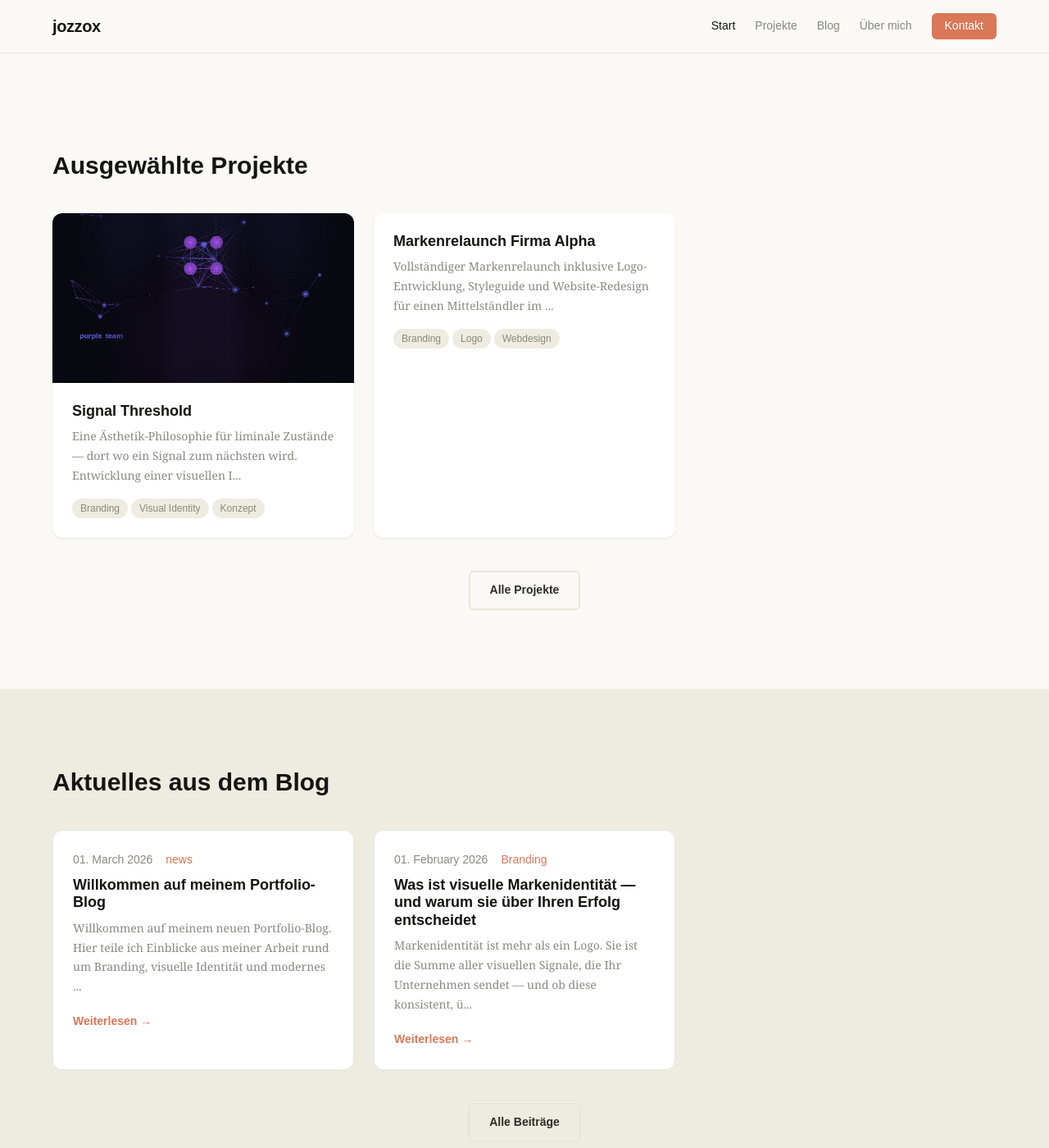
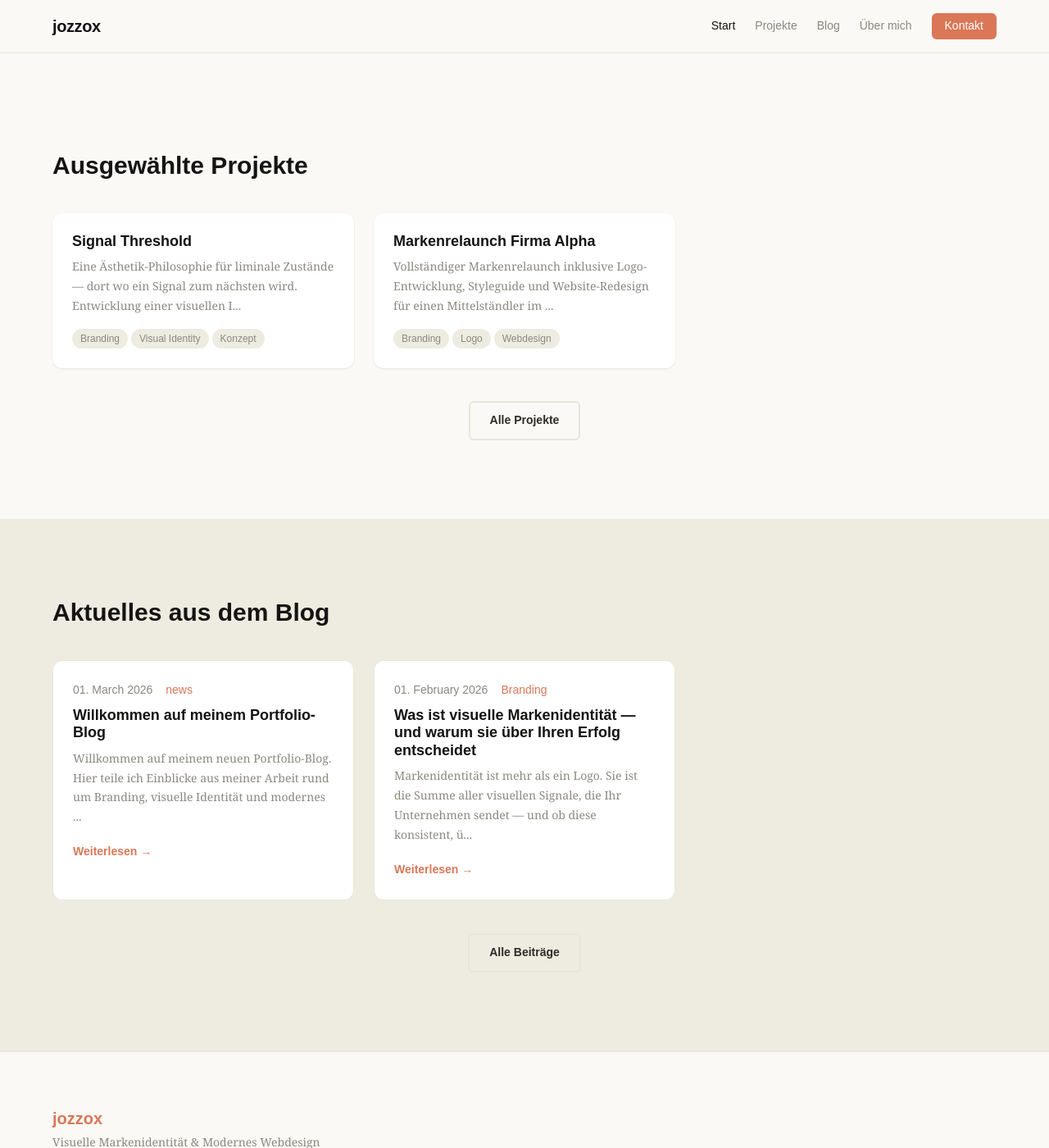
Before and after one commit to jozzox/jozzox.github.io, a Jekyll site: the page built from index.html, in a window 1280 px wide and 1400 px high, scrolled down 448 px. Shown: the whole window at 82% size. Built offline with Jekyll 4.4.1, drawn with Linux system fonts in a browser that asks for light colours; the list of posts is cut into pages by our own code.

Commit message:
feat: Favicon, Signal-Threshold-PNG ans Theme angepasst, Footer heller
- Favicon generiert (ico, 16px, 32px, apple-touch-icon) mit Warmbraun-BG + Orange-Kreis + Lora "j"
- Signal-Threshold-PNG auf Anthropic Brand Palette umgestellt (Cream/Blue/Orange/Green)
- Bild-Referenz aus signal-threshold.md Front Matter entfernt
- Footer: Cream-Hintergrund (wie Header), Brand-Name in Orange, Links-Hover Orange
- head.html: Favicon-Tags + theme-color Meta-Tag

Co-Authored-By: Claude Opus 4.6 <noreply@anthropic.com>

```diff
--- a/_includes/head.html
+++ b/_includes/head.html
@@ -14,4 +14,9 @@
 <meta name="description" content="{{ page.description | default: site.description | strip_html | normalize_whitespace | truncate: 160 }}">
 <link rel="stylesheet" href="{{ '/assets/css/main.css' | relative_url }}">
 <link rel="alternate" type="application/atom+xml" title="{{ site.title }}" href="{{ '/feed.xml' | absolute_url }}">
+<link rel="icon" type="image/x-icon" href="/favicon.ico">
+<link rel="icon" type="image/png" sizes="32x32" href="/favicon-32x32.png">
+<link rel="icon" type="image/png" sizes="16x16" href="/favicon-16x16.png">
+<link rel="apple-touch-icon" sizes="180x180" href="/apple-touch-icon.png">
+<meta name="theme-color" content="#141413">
 {% seo %}
--- a/assets/css/main.css
+++ b/assets/css/main.css
@@ -175,8 +175,9 @@ ul { list-style: none; }
 
 /* --- Footer --- */
 .site-footer {
-  background: var(--color-primary);
-  color: rgba(255,255,255,.7);
+  background: var(--color-surface);
+  color: var(--color-muted);
+  border-top: 1px solid var(--color-border);
   padding-block: var(--space-2xl);
 }
 .site-footer .container {
@@ -187,13 +188,13 @@ ul { list-style: none; }
   font-family: var(--font-sans);
   font-weight: 700;
   font-size: var(--font-size-xl);
-  color: var(--color-white);
+  color: var(--color-accent);
 }
 .footer-tagline { font-size: var(--font-size-sm); }
 .footer-links { display: flex; gap: var(--space-lg); flex-wrap: wrap; }
-.footer-links a { color: rgba(255,255,255,.6); font-size: var(--font-size-sm); }
-.footer-links a:hover { color: var(--color-white); }
-.footer-copy { font-size: var(--font-size-sm); color: rgba(255,255,255,.4); }
+.footer-links a { color: var(--color-muted); font-size: var(--font-size-sm); }
+.footer-links a:hover { color: var(--color-accent); }
+.footer-copy { font-size: var(--font-size-sm); color: var(--color-muted); }
 
 /* --- Hero --- */
 .hero {
```
Also changed, not shown: _projects/signal-threshold.md (+0 -1 lines), apple-touch-icon.png (added), assets/images/signal-threshold.png, favicon-16x16.png (added), favicon-32x32.png (added), favicon.ico (added).
